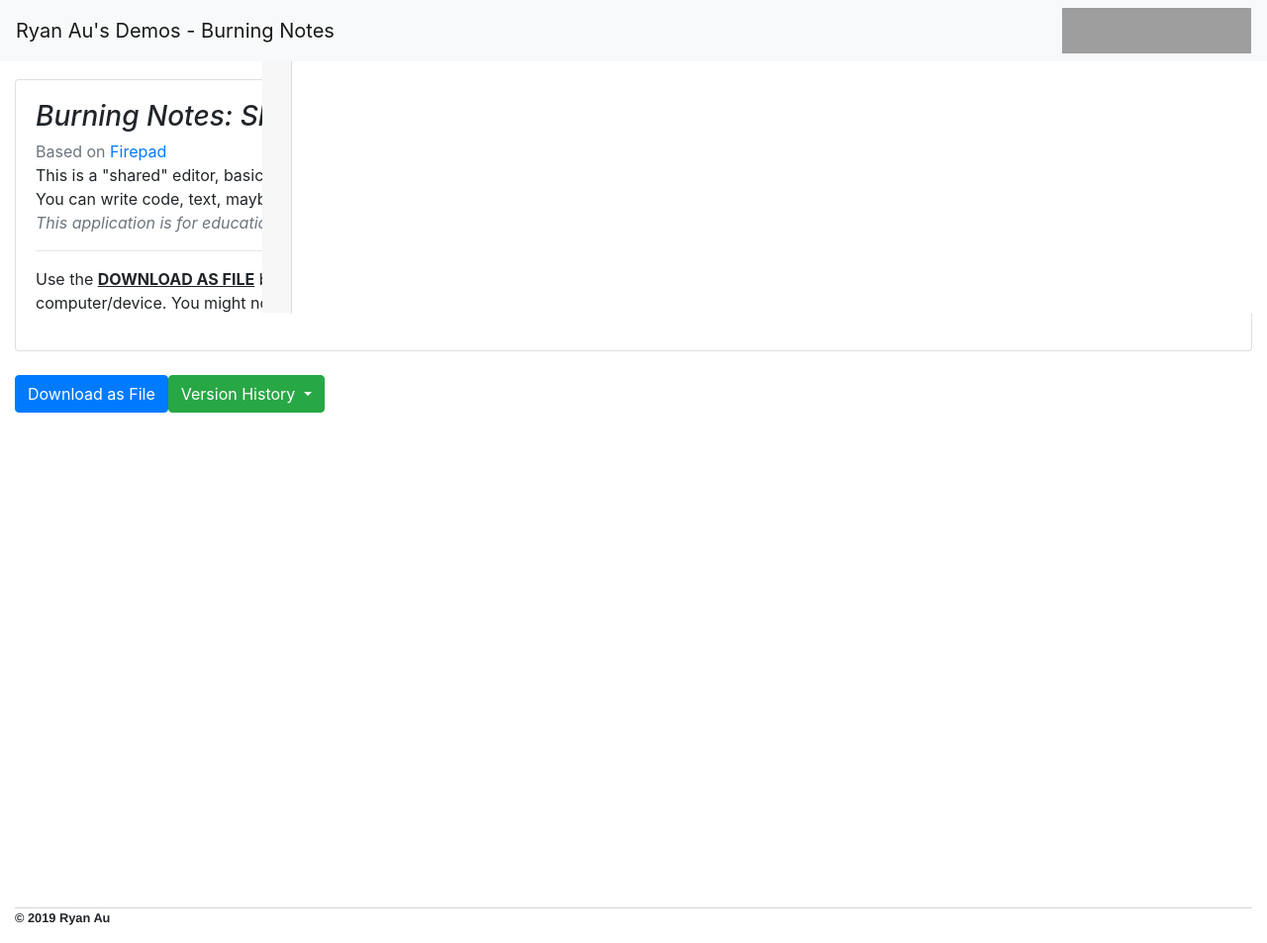
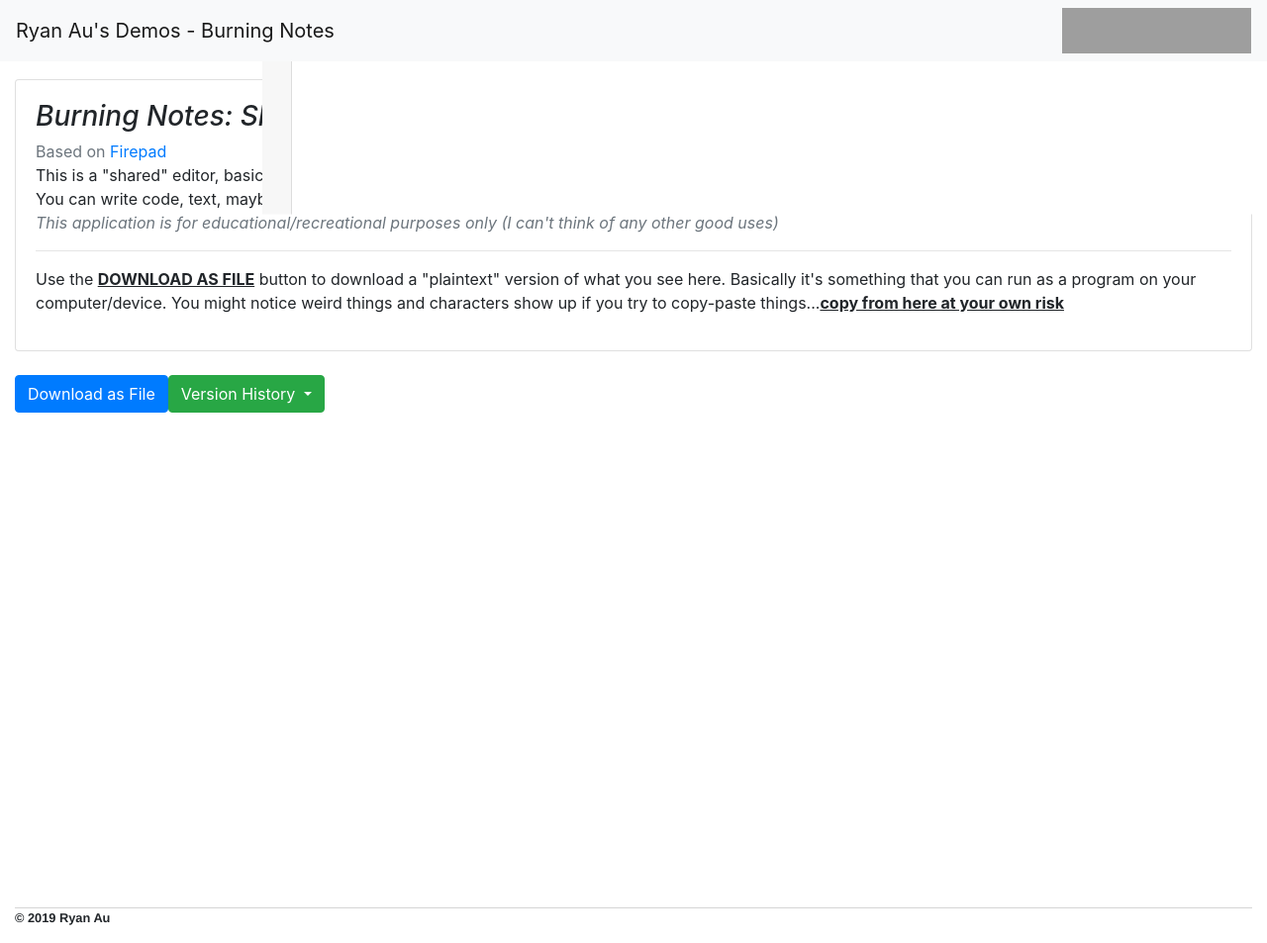
Before and after one commit to auryan898/auryan898.github.io, a Jekyll site: the page built from sharecode.html, in a window 1280 px wide and 953 px high. Shown: the whole window at 99% size. Built offline with Jekyll 4.4.1, drawn with Linux system fonts in a browser that asks for light colours; nearby versions of some CDN libraries; comment, search, counter and statistics services are not loaded; grey boxes are pictures that could not be loaded.

Commit message:
fixed editor position

```diff
--- a/sharecode.html
+++ b/sharecode.html
@@ -169,7 +169,7 @@
     #firepad {
       position:relative;
       margin-left: 20%;
-      top:-400px;
+      top:-500px;
       min-width:400px;
       /* position: relative; left: 175px; top: 50px; bottom: 0; right: 0; height: auto; */
       /* width:auto; */
@@ -199,6 +199,7 @@
     @media only screen and (max-width:750px){
       #firepad {
         margin-left:150px;
+        top:-400px;
       }
       .firepad-userlist {
         position:relative;
```
